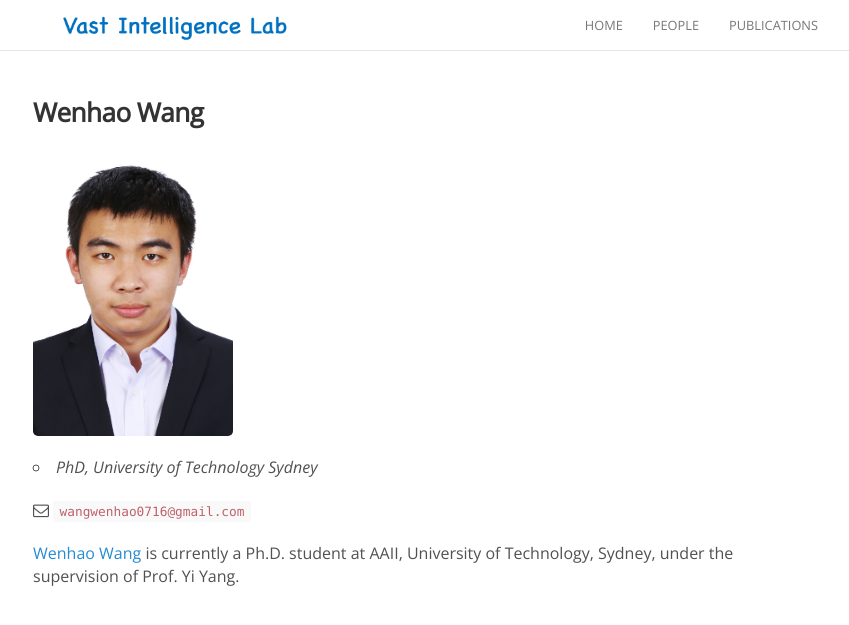
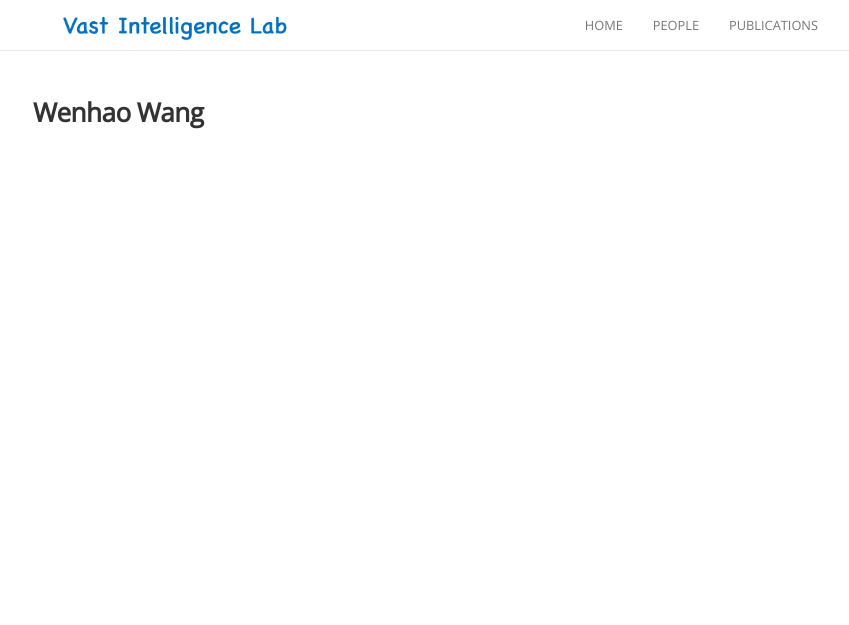
Before and after one commit to vastilab/vastilab.github.io, a Jekyll site: the page built from _people/wenhao_wang.md, in a window 1280 px wide. Shown: the top 625 px of the page, without its empty margins (222-1071 px from the left). Built offline with Jekyll 4.4.1, drawn with Linux system fonts in a browser that asks for light colours; nearby versions of some CDN libraries; comment, search, counter and statistics services are not loaded.

Commit message:
Update wenhao_wang.md

```diff
--- a/_people/wenhao_wang.md
+++ b/_people/wenhao_wang.md
@@ -1,14 +1,9 @@
----
-name: Wenhao Wang
-position: gradstudent
-avatar: wenhao_wang.jpeg
 ---
 
-<img width="200" src="{{site.baseurl}}/images/people/{{page.avatar}}" data-action="zoom">
+name: Wenhao Wang
 
-- _PhD, University of Technology Sydney_<br>
-<!--- _Science coach. Collaborator. Transdisciplinary optimist._-->
+position: pi
 
-<i class="fa fa-envelope-o"></i> `wangwenhao0716@gmail.com`
+avatar: wenhao_wang.png
 
-[Wenhao Wang](https://wangwenhao0716.github.io) is currently a Ph.D. student at AAII, University of Technology, Sydney, under the supervision of Prof. Yi Yang.
+---
```
